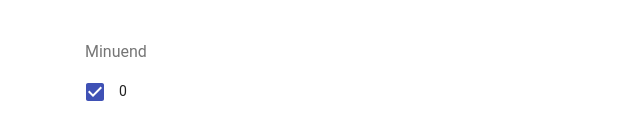
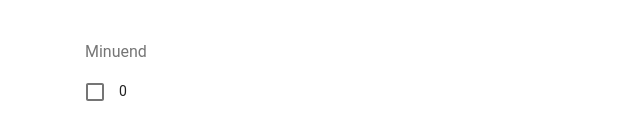
Before and after one commit to chuqianyiding/blankmath, a React (Create React App) app in the folder math_ui/: page /subtract_upto20 in a window 1280 px wide. Shown: the part 310-450 px from the top of the page, without its empty margins (0-640 px from the left). Built offline with nearby package versions, Linux system fonts and the light colour scheme.

Commit message:
save work

```diff
--- a/math_ui/src/containers/SubstractionUpto20/SubstractionUpto20.js
+++ b/math_ui/src/containers/SubstractionUpto20/SubstractionUpto20.js
@@ -8,7 +8,10 @@ import FormGroup from "@material-ui/core/FormGroup";
 import Checkbox from "@material-ui/core/Checkbox";
 import { connect } from "react-redux";
 import PropTypes from "prop-types";
-import { updateProblemNumber, updateMinuend } from "../../actions/substractionAction";
+import {
+  updateProblemNumber,
+  updateMinuend
+} from "../../actions/substractionAction";
 
 import "./SubstractionUpto20.scss";
 
@@ -30,7 +33,8 @@ class SubstractionUpto20Page extends React.Component {
   };
 
   handleCheckboxChange = name => event => {
-    this.setState({ [name]: event.target.checked });
+    //this.setState({ [name]: event.target.checked });
+    this.props.updateMinuend(name, event.target.checked);
   };
 
   render() {
@@ -68,8 +72,8 @@ class SubstractionUpto20Page extends React.Component {
             <FormControlLabel
               control={
                 <Checkbox
-                  checked={this.state.checked0}
-                  onChange={this.handleCheckboxChange("checked0")}
+                  checked={this.state.minuendChecked_0}
+                  onChange={this.handleCheckboxChange("minuendChecked_0")}
                   value="checked0"
                   color="primary"
                 />
@@ -86,7 +90,7 @@ class SubstractionUpto20Page extends React.Component {
 SubstractionUpto20Page.propTypes = {
   problemValue: PropTypes.string,
   updateProblemNumber: PropTypes.func,
-  updateMinuend:PropTypes.func
+  updateMinuend: PropTypes.func
 };
 
 const mapStateToProps = state => ({
```
